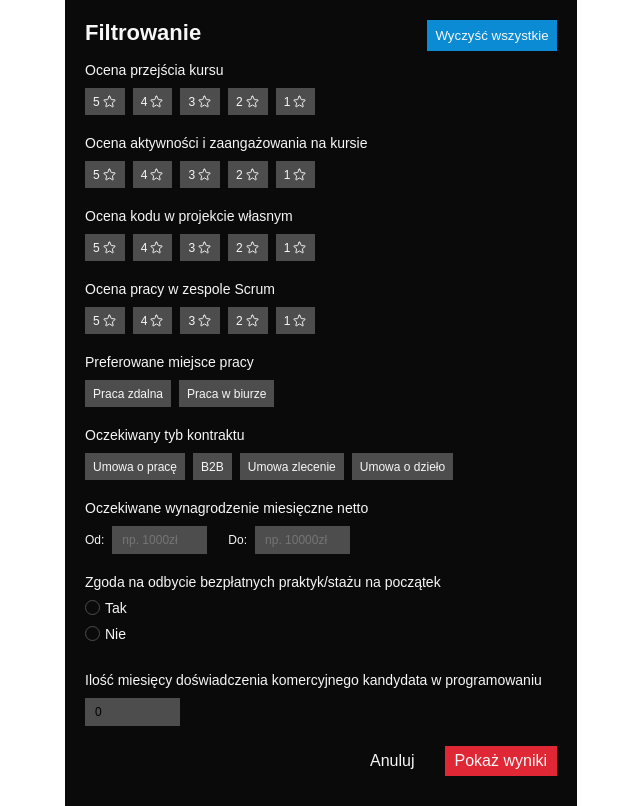
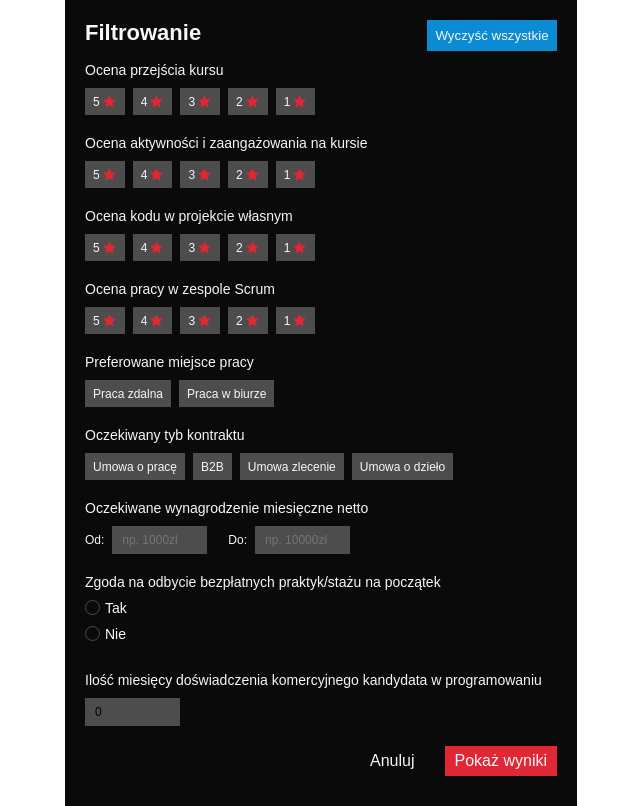
Before and after one commit to MateuszSzczukiewicz/MegaK-grupa3-frontend, a React (Vite) app: page / in a window 1280 px wide. Shown: the whole page, without its empty margins (319-959 px from the left). Built offline with nearby package versions, Linux system fonts and the light colour scheme.

Commit message:
Edit star icon

```diff
--- a/src/assets/icons/StarIcon.tsx
+++ b/src/assets/icons/StarIcon.tsx
@@ -2,18 +2,13 @@ export const StarIcon = () => {
 	return (
 		<svg
 			xmlns="http://www.w3.org/2000/svg"
-			fill="none"
 			viewBox="0 0 24 24"
-			stroke-width="1.5"
-			stroke="currentColor"
+			stroke="#E02735"
+			fill="#E02735"
 			height="15"
 			width="15"
 		>
-			<path
-				stroke-linecap="round"
-				stroke-linejoin="round"
-				d="M11.48 3.499a.562.562 0 011.04 0l2.125 5.111a.563.563 0 00.475.345l5.518.442c.499.04.701.663.321.988l-4.204 3.602a.563.563 0 00-.182.557l1.285 5.385a.562.562 0 01-.84.61l-4.725-2.885a.563.563 0 00-.586 0L6.982 20.54a.562.562 0 01-.84-.61l1.285-5.386a.562.562 0 00-.182-.557l-4.204-3.602a.563.563 0 01.321-.988l5.518-.442a.563.563 0 00.475-.345L11.48 3.5z"
-			/>
+			<path d="M11.48 3.499a.562.562 0 011.04 0l2.125 5.111a.563.563 0 00.475.345l5.518.442c.499.04.701.663.321.988l-4.204 3.602a.563.563 0 00-.182.557l1.285 5.385a.562.562 0 01-.84.61l-4.725-2.885a.563.563 0 00-.586 0L6.982 20.54a.562.562 0 01-.84-.61l1.285-5.386a.562.562 0 00-.182-.557l-4.204-3.602a.563.563 0 01.321-.988l5.518-.442a.563.563 0 00.475-.345L11.48 3.5z" />
 		</svg>
 	);
 };
```
